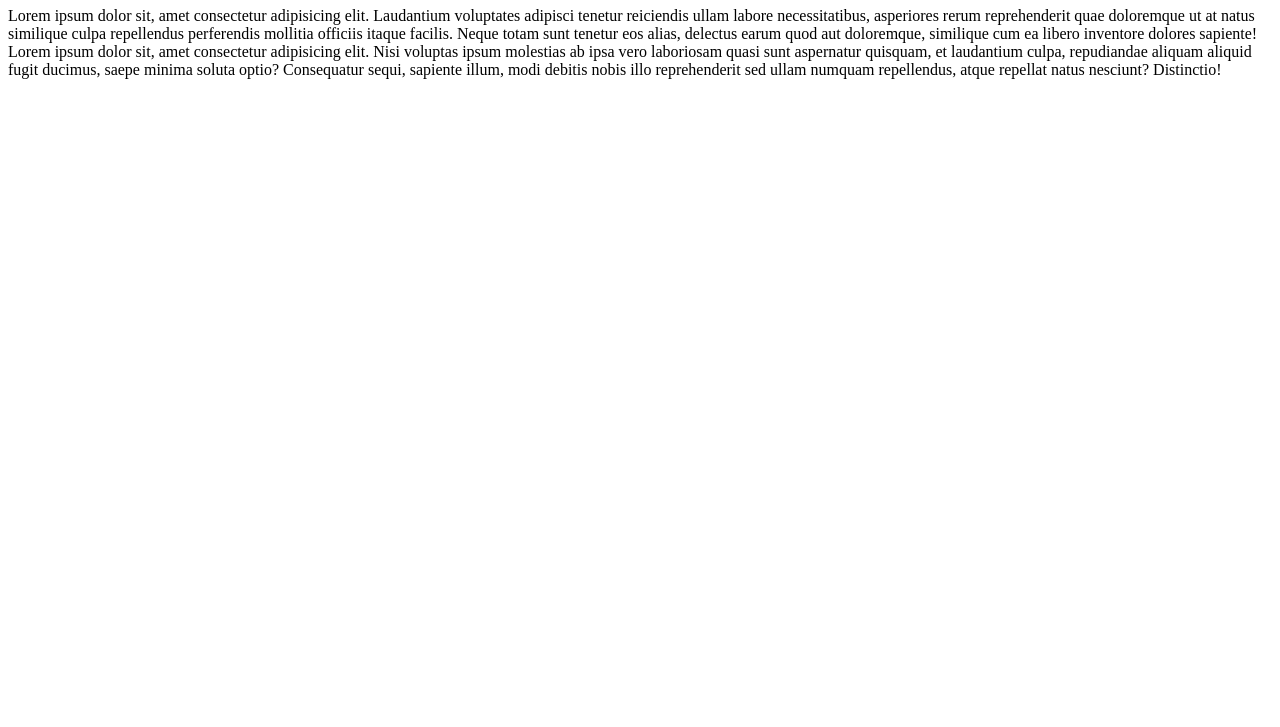
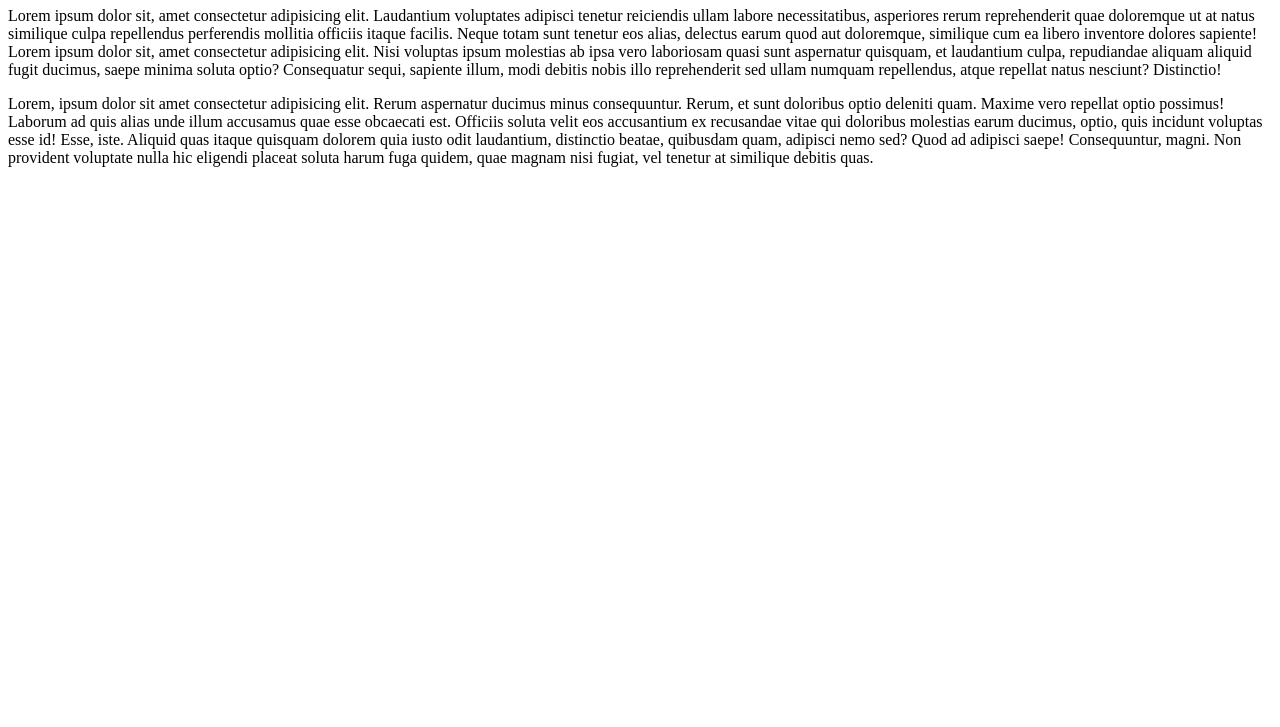
Before and after one commit to Chandradevsingh/demo-repo, a plain HTML site: page index.html in a window 1280 px wide. Shown: the part 73-800 px from the top of the page. Drawn offline with Linux system fonts and the light colour scheme.

Commit message:
Final Commit

```diff
--- a/index.html
+++ b/index.html
@@ -8,5 +8,6 @@
 <body>
     <h1>Home Page</h1>
     <p>Lorem ipsum dolor sit, amet consectetur adipisicing elit. Laudantium voluptates adipisci tenetur reiciendis ullam labore necessitatibus, asperiores rerum reprehenderit quae doloremque ut at natus similique culpa repellendus perferendis mollitia officiis itaque facilis. Neque totam sunt tenetur eos alias, delectus earum quod aut doloremque, similique cum ea libero inventore dolores sapiente! Lorem ipsum dolor sit, amet consectetur adipisicing elit. Nisi voluptas ipsum molestias ab ipsa vero laboriosam quasi sunt aspernatur quisquam, et laudantium culpa, repudiandae aliquam aliquid fugit ducimus, saepe minima soluta optio? Consequatur sequi, sapiente illum, modi debitis nobis illo reprehenderit sed ullam numquam repellendus, atque repellat natus nesciunt? Distinctio!</p>
+    <p>Lorem, ipsum dolor sit amet consectetur adipisicing elit. Rerum aspernatur ducimus minus consequuntur. Rerum, et sunt doloribus optio deleniti quam. Maxime vero repellat optio possimus! Laborum ad quis alias unde illum accusamus quae esse obcaecati est. Officiis soluta velit eos accusantium ex recusandae vitae qui doloribus molestias earum ducimus, optio, quis incidunt voluptas esse id! Esse, iste. Aliquid quas itaque quisquam dolorem quia iusto odit laudantium, distinctio beatae, quibusdam quam, adipisci nemo sed? Quod ad adipisci saepe! Consequuntur, magni. Non provident voluptate nulla hic eligendi placeat soluta harum fuga quidem, quae magnam nisi fugiat, vel tenetur at similique debitis quas.</p>
 </body>
 </html>
```
